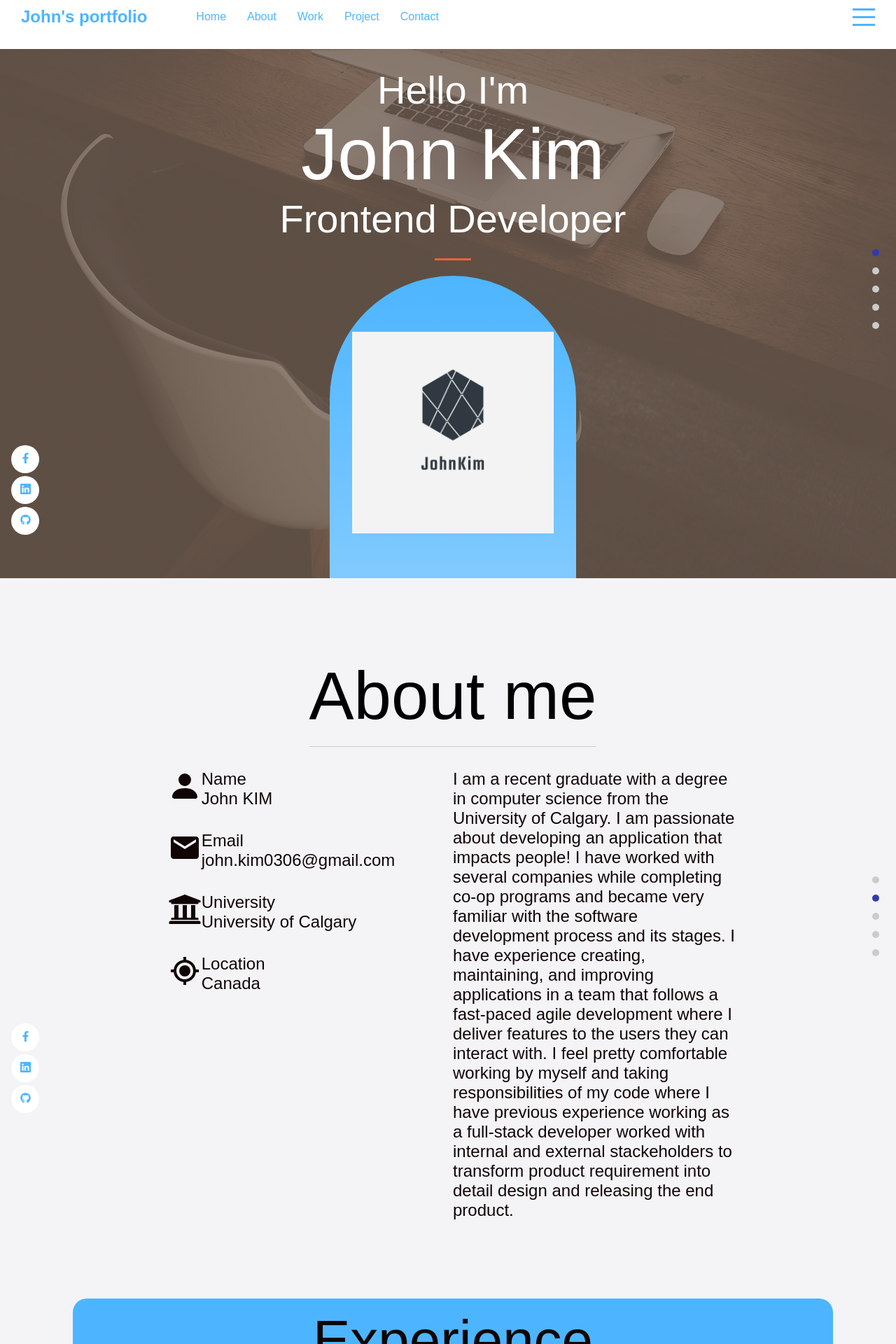
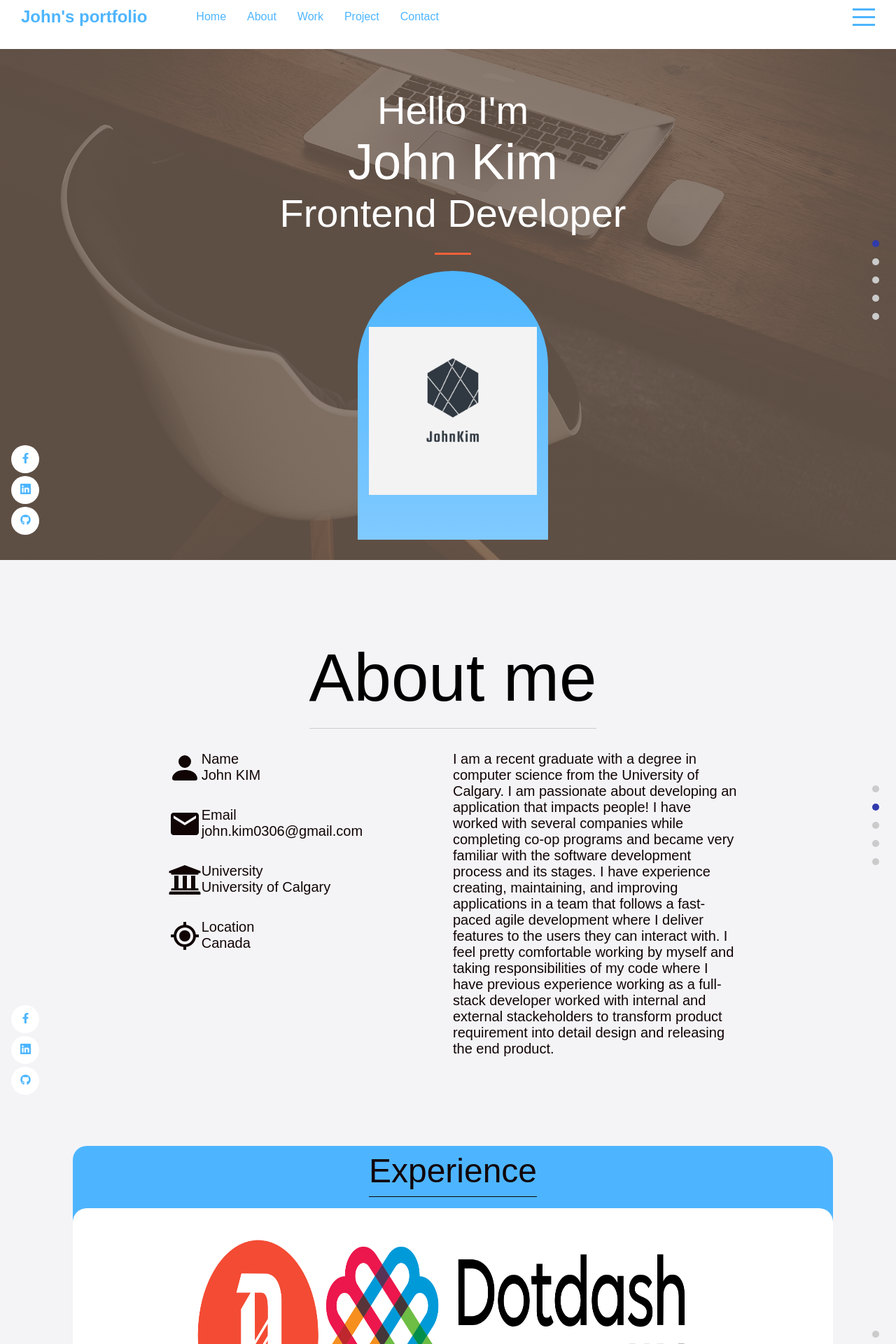
Before and after one commit to johnkim0306/Personal-Website, a React (Create React App) app in the folder my-app/: page / in a window 1280 px wide. Shown: the top 1920 px of the page at 70% size. Built offline with nearby package versions, Linux system fonts and the light colour scheme.

Commit message:
Update media queries

```diff
--- a/my-app/src/components/about/about.scss
+++ b/my-app/src/components/about/about.scss
@@ -67,9 +67,11 @@
             font-size: 1.25rem
         }
 
-        @include media(desktop){
+        @media (min-width: 1024px)  and (min-height: 1100px) {
             font-size: 1.5rem;
         }
+
+
     }
 
     &__icon {
--- a/my-app/src/components/contact/contact.scss
+++ b/my-app/src/components/contact/contact.scss
@@ -8,7 +8,7 @@
     h2 {
         text-align: center;
 
-        @include media(desktop){
+        @media (min-width: 1024px)  and (min-height: 830px) {
             font-size: 4rem;
         }
     }
@@ -16,7 +16,7 @@
     h3 {
         text-align: center;
 
-        @include media(desktop){
+        @media (min-width: 1024px)  and (min-height: 830px) {
             font-size: 1.5rem;
         }
     }
@@ -88,7 +88,7 @@ form {
         border: 2px solid $color-primary-variant;
         resize: none;
 
-        @include media(desktop){
+        @media (min-width: 1024px)  and (min-height: 830px) {
             font-size: 1.5rem;
         }
     }
--- a/my-app/src/components/home/home.scss
+++ b/my-app/src/components/home/home.scss
@@ -33,7 +33,7 @@
         font-weight: 400;
         color: white;
 
-        @include media(desktop){
+        @media (min-width: 1024px)  and (min-height: 830px) {
             font-size: 6.5rem;
         }
     }
@@ -64,7 +64,7 @@
         width: 100%;
     }
 
-    @include media(desktop){
+    @media (min-width: 1024px)  and (min-height: 830px) {
         width: 22rem;
         height: 27rem;
     }
@@ -89,13 +89,14 @@
 
 @media screen and (max-width: 1024px) {
     .home {
-        height: 68vh;
+        min-height: 68vh;
     }
 }
 
 @media screen and (max-width: 600px) {
     .home {
-        height: 100vh;
+        min-height: -webkit-fill-available;
+        min-height: 100vh;
     }
 
     .home__socials,
--- a/my-app/src/components/project/project.scss
+++ b/my-app/src/components/project/project.scss
@@ -99,7 +99,7 @@
           display: list-item;
           padding-top: .25rem;
 
-          @include media(desktop){
+          @media (min-width: 1024px)  and (min-height: 830px) {
             font-size: 1.5rem;
           }
         }
--- a/my-app/src/components/work/work.scss
+++ b/my-app/src/components/work/work.scss
@@ -31,7 +31,7 @@
       line-height: 1.5;
       margin-bottom: 1rem;
 
-      @include media(desktop){
+      @media (min-width: 1024px)  and (min-height: 1100px) {
         font-size: 5rem;
       }
   }
@@ -116,7 +116,7 @@
       }
     }
 
-    @include media(desktop){
+    @media (min-width: 1024px)  and (min-height: 1100px) {
       font-size: 1.5rem;
     }
   }
```
